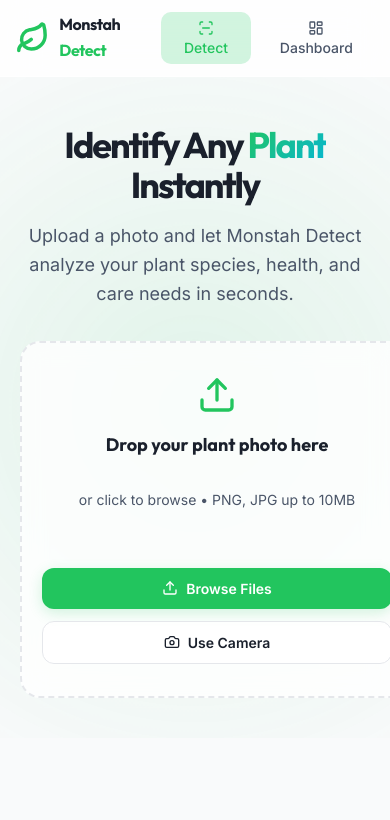
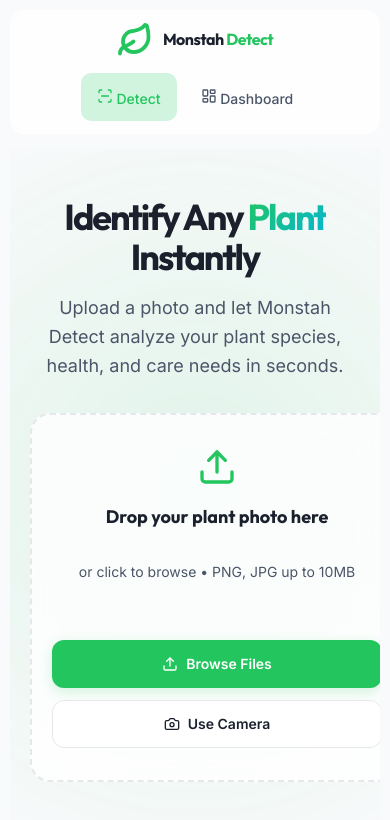
Before and after one commit to monstah123/Monstah-plant-detector, a React (Vite) app: page / in a window 390 px wide. Shown: the top 820 px of the page. Built offline with nearby package versions, Linux system fonts and the light colour scheme.

Commit message:
style: premium native app dimensions and web audio hover triggers

```diff
--- a/src/App.jsx
+++ b/src/App.jsx
@@ -21,6 +21,50 @@ function App() {
     }
   });
   const [isSaved, setIsSaved] = useState(false);
+
+  // --- PREMIUM UI SOUND SYSTEM ---
+  useEffect(() => {
+    const audioCtx = new (window.AudioContext || window.webkitAudioContext)();
+
+    const playPop = () => {
+      // Browsers block audio until first user interaction, resume securely
+      if (audioCtx.state === 'suspended') audioCtx.resume().catch(()=>console.log("Audio blocked"));
+
+      const oscillator = audioCtx.createOscillator();
+      const gainNode = audioCtx.createGain();
+
+      // Crisp organic synthetic pop
+      oscillator.type = 'sine';
+      oscillator.frequency.setValueAtTime(800, audioCtx.currentTime);
+      oscillator.frequency.exponentialRampToValueAtTime(100, audioCtx.currentTime + 0.04);
+
+      gainNode.gain.setValueAtTime(0.15, audioCtx.currentTime);
+      gainNode.gain.exponentialRampToValueAtTime(0.001, audioCtx.currentTime + 0.04);
+
+      oscillator.connect(gainNode);
+      gainNode.connect(audioCtx.destination);
+
+      oscillator.start(audioCtx.currentTime);
+      oscillator.stop(audioCtx.currentTime + 0.05);
+    };
+
+    const handleInteraction = (e) => {
+      // Trigger sound ONLY if they hover over a button or interactive card
+      if (e.target.closest('button') || e.target.closest('.plant-card')) {
+        playPop();
+      }
+    };
+
+    // Use capturing phase so we catch the hover before elements stop propagation
+    document.addEventListener('mouseenter', handleInteraction, true);
+    document.addEventListener('touchstart', handleInteraction, { passive: true });
+
+    return () => {
+      document.removeEventListener('mouseenter', handleInteraction, true);
+      document.removeEventListener('touchstart', handleInteraction);
+    };
+  }, []);
+  // --- END SOUND SYSTEM ---
 
   useEffect(() => {
     localStorage.setItem('monstah-plants', JSON.stringify(savedPlants));
--- a/src/index.css
+++ b/src/index.css
@@ -60,3 +60,111 @@ button {
   outline: none;
   font-family: inherit;
 }
+/* ========================================================= */
+/* 📱 MOBILE RESPONSIVENESS (NATIVE APP FEEL)                  */
+/* ========================================================= */
+@media screen and (max-width: 600px) {
+  /* Container adjustments */
+  .app {
+    padding: 10px;
+    padding-bottom: 30px; /* Safe area for scrolling */
+  }
+
+  /* Navbar shrinking */
+  nav.navbar {
+    padding: 12px 15px;
+    border-radius: 14px;
+    flex-direction: column;
+    gap: 15px;
+  }
+  .nav-tabs {
+    width: 100%;
+    justify-content: center;
+  }
+  .tab.active {
+    flex: 1; /* Stretch cleanly across */
+    text-align: center;
+  }
+
+  /* Hero Section (Detect View) */
+  .hero {
+    margin-top: 15px;
+    padding: 0 5px;
+  }
+  .hero h1 {
+    font-size: 2.2rem;
+    line-height: 1.1;
+  }
+  .hero p {
+    font-size: 0.95rem;
+    padding: 0 10px;
+  }
+
+  /* Result Card & Upload Zone Base */
+  .upload-zone {
+    padding: 30px 15px;
+    margin-top: 20px;
+  }
+  .result-card-container {
+    padding: 15px;
+    border-radius: 16px;
+    margin-top: 20px;
+  }
+  .result-header h2 {
+    font-size: 1.8rem;
+  }
+
+  /* Feature Grid Layout Fixes (Water, Light, etc) */
+  .metrics-grid {
+    grid-template-columns: 1fr; /* Stack into a single native-app column */
+    gap: 10px;
+  }
+  .metric-card {
+    padding: 15px;
+    flex-direction: row;
+    align-items: center;
+    gap: 15px;
+  }
+
+  /* Care Tips List */
+  .tips-list {
+    padding-left: 0;
+  }
+  .tip-item {
+    font-size: 0.9rem;
+    padding: 12px;
+    border-radius: 10px;
+    background: var(--bg-secondary);
+  }
+
+  /* Dashboard View Fixes */
+  .dashboard-header {
+    margin-top: 15px;
+    margin-bottom: 20px;
+    text-align: center;
+  }
+  .dashboard-stats {
+    flex-direction: column; /* Stack stats on mobile */
+    gap: 10px;
+  }
+  .stat-card {
+    border-radius: 12px;
+  }
+  .plant-grid {
+    grid-template-columns: 1fr; /* 1 card per row */
+  }
+
+  /* Action Buttons scaling up for FAT FINGER touch targets */
+  button {
+    padding: 16px 20px;
+    font-size: 16px;
+    min-height: 48px; /* Apple UI Guideline */
+  }
+  .btn-upload-actions {
+    flex-direction: column; /* Stack Browse/Camera buttons */
+    width: 100%;
+  }
+  .btn-upload-actions button {
+    width: 100%;
+  }
+}
```
